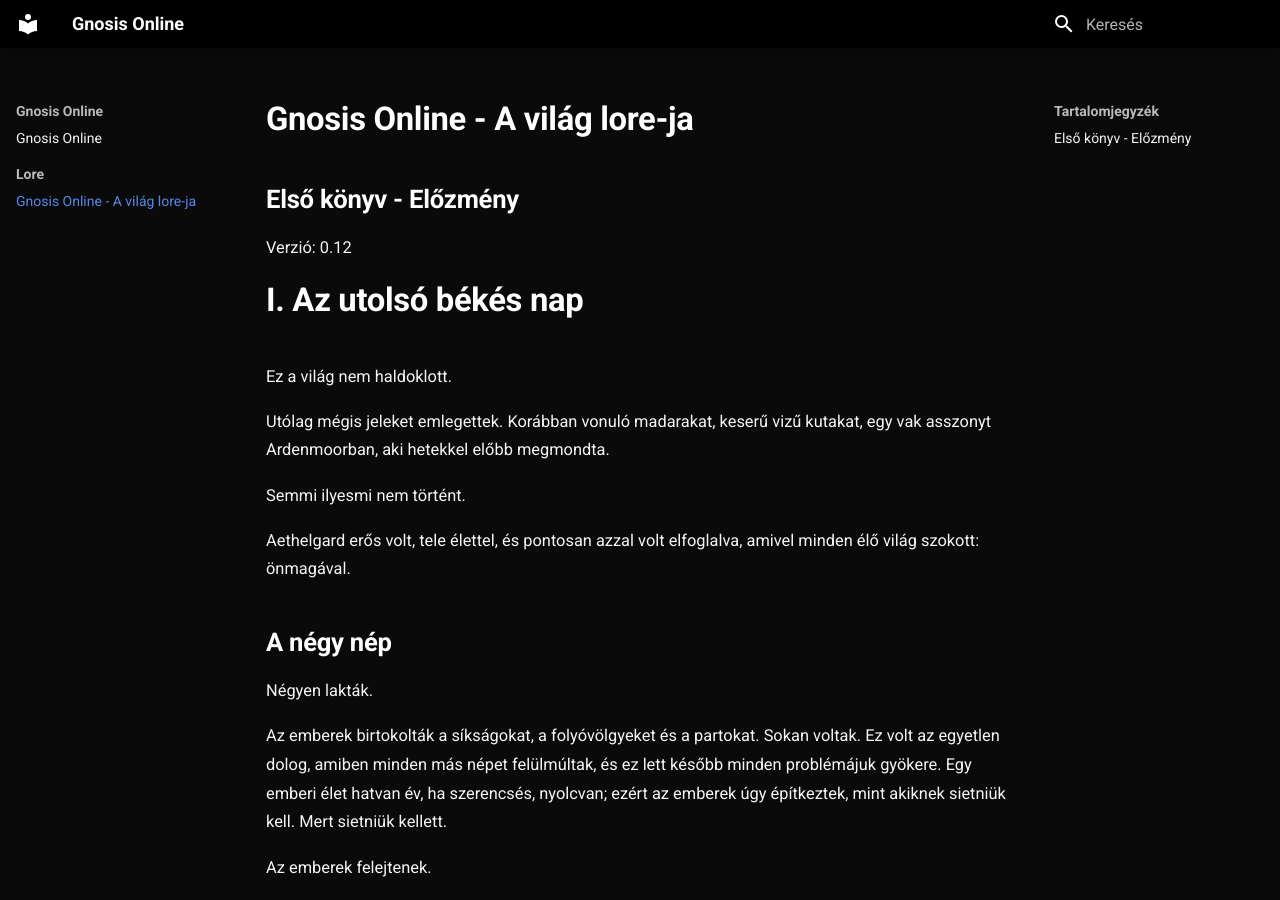
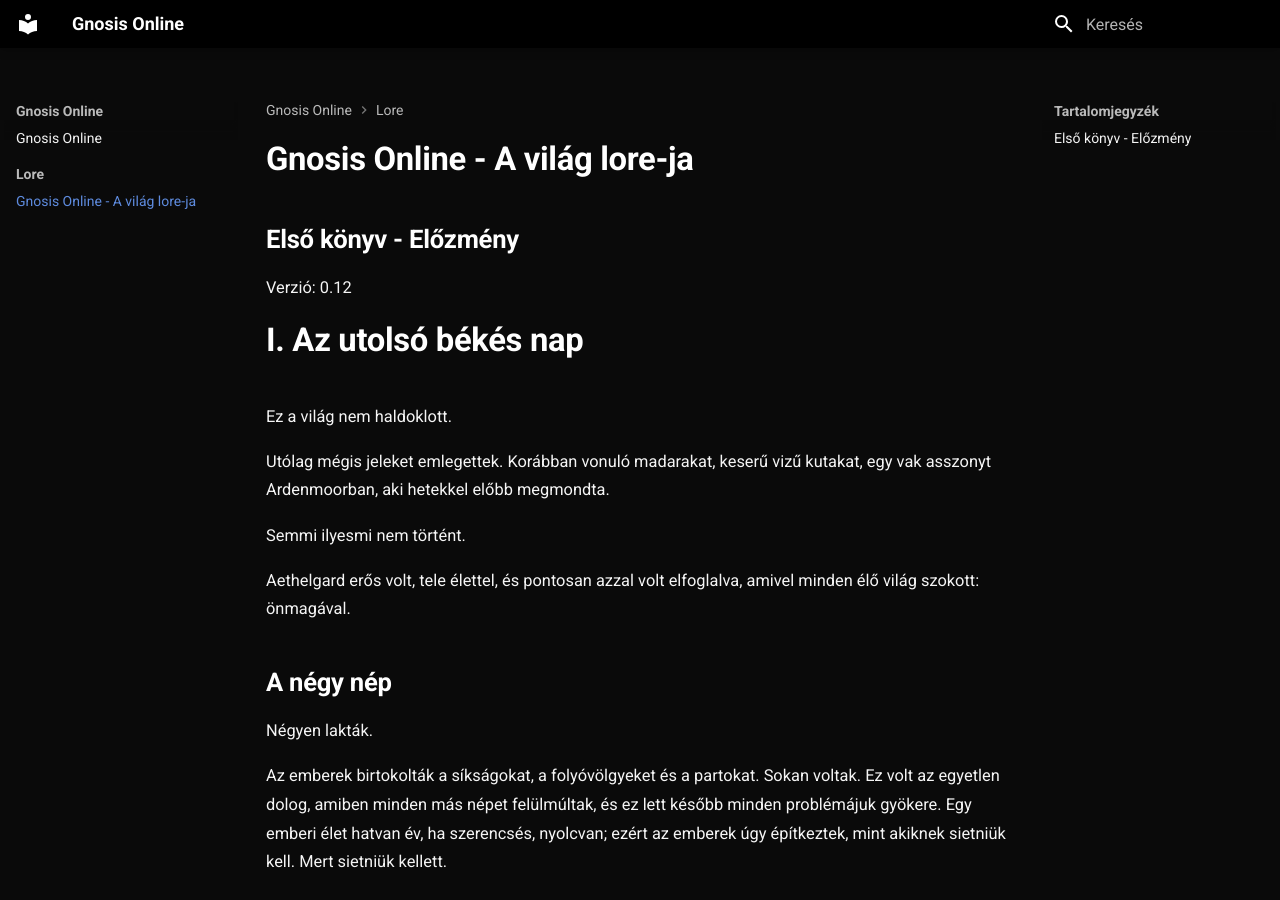
Before and after one commit to lyon1255/gnosis-online-docs, an MkDocs documentation site: the page built from docs/lore/01-prologus.md, in a window 1280 px wide and 900 px high. Built offline with MkDocs 1.6.1 and Material for MkDocs 9.7.7, drawn with Linux system fonts in a browser that asks for light colours.

Commit message:
Update mkdocs.yml

```diff
--- a/mkdocs.yml
+++ b/mkdocs.yml
@@ -8,11 +8,15 @@ theme:
 
   palette:
     scheme: slate
+    primary: black
+    accent: deep purple
 
   features:
     - navigation.sections
     - navigation.expand
+    - navigation.path
     - navigation.top
+    - toc.follow
     - search.suggest
     - search.highlight
     - content.code.copy
@@ -22,10 +26,24 @@ plugins:
 
 markdown_extensions:
   - admonition
+  - attr_list
+  - def_list
+  - footnotes
+  - md_in_html
   - tables
-  - attr_list
+
   - toc:
+      title: Tartalomjegyzék
       permalink: true
+      permalink_title: Közvetlen hivatkozás erre a fejezetre
+      toc_depth: 3
+
+  - pymdownx.details
+  - pymdownx.highlight
+  - pymdownx.inlinehilite
+  - pymdownx.superfences
+  - pymdownx.tabbed:
+      alternate_style: true
 
 extra_css:
   - stylesheets/extra.css
```
